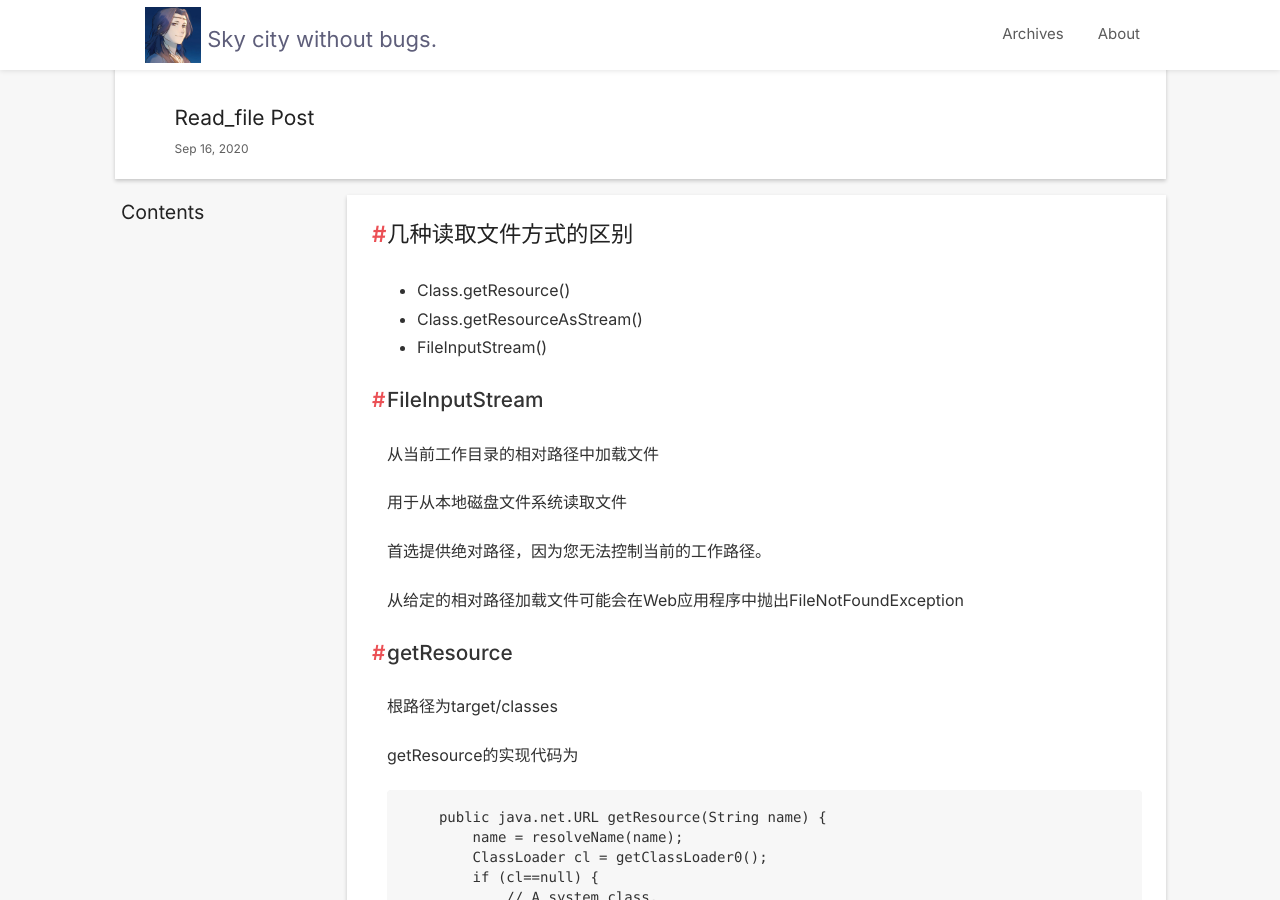
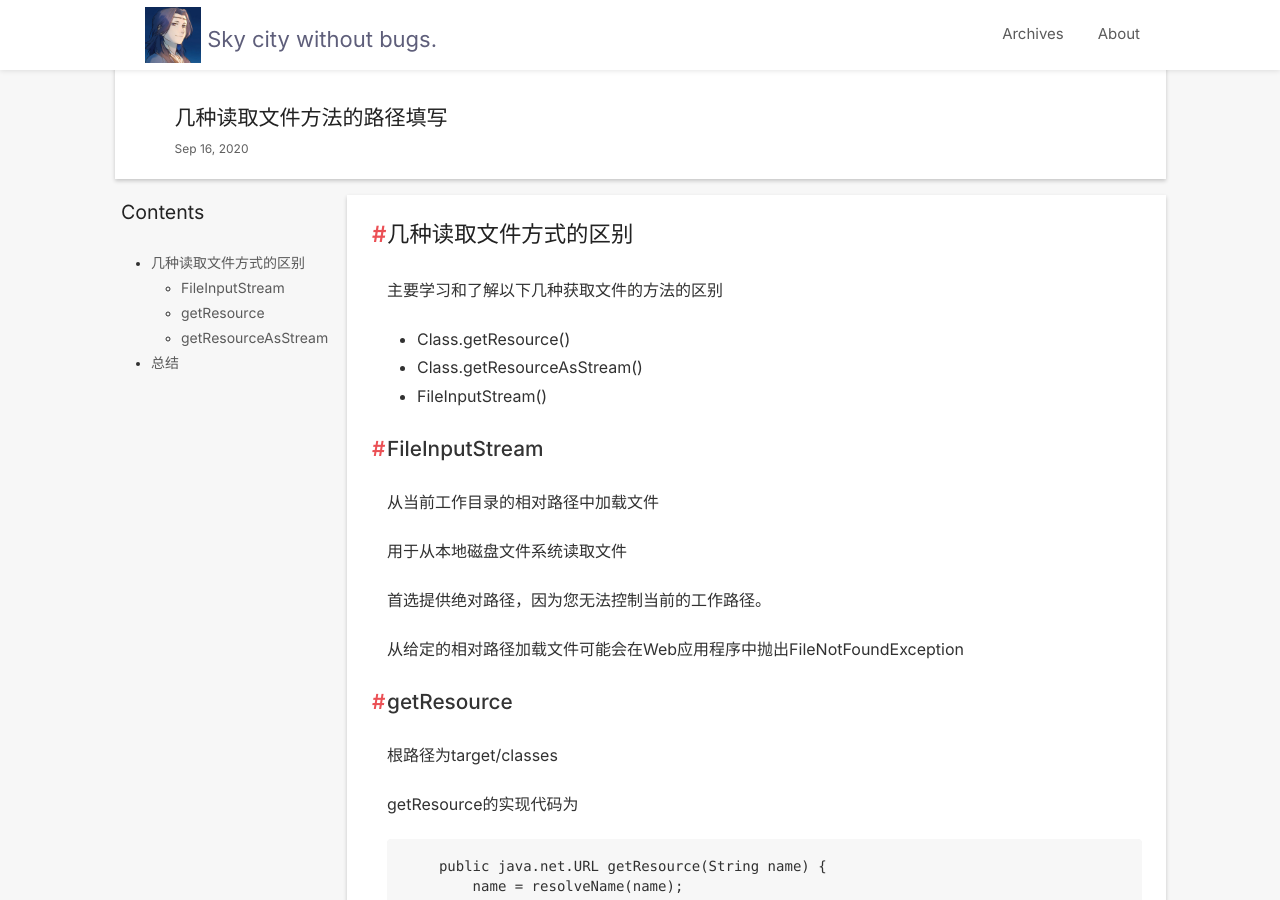
Before and after one commit to gaoooyh/gaoooyh.github.io, a Jekyll site: the page built from _posts/2020-09-16-read_file-post.md, in a window 1280 px wide and 900 px high. Built offline with Jekyll 4.4.1, drawn with Linux system fonts in a browser that asks for light colours; nearby versions of some CDN libraries; our own code applies the rules of GitHub Pages for plain Markdown files; comment, search, counter and statistics services are not loaded; some of the changed text lies outside the part shown.

Commit message:
add img and use it

```diff
--- a/_posts/2020-09-16-read_file-post.md
+++ b/_posts/2020-09-16-read_file-post.md
@@ -1,5 +1,17 @@
+---
+layout: post
+title: 几种读取文件方法的路径填写
+date: 2020-09-16 15:00:00 +0800
+category: note
+thumbnail: /style/image/note.png
+icon: note
+---
+
+* content
+{:toc}
+
 # 几种读取文件方式的区别
-
+主要学习和了解以下几种获取文件的方法的区别
 * Class.getResource()
 * Class.getResourceAsStream()
 * FileInputStream()
```
Also changed, not shown: _posts/2020-09-04-springboot-post.md (+1 -1 lines), _posts/2020-09-05-git_add_warning-post.md (+1 -1 lines).
